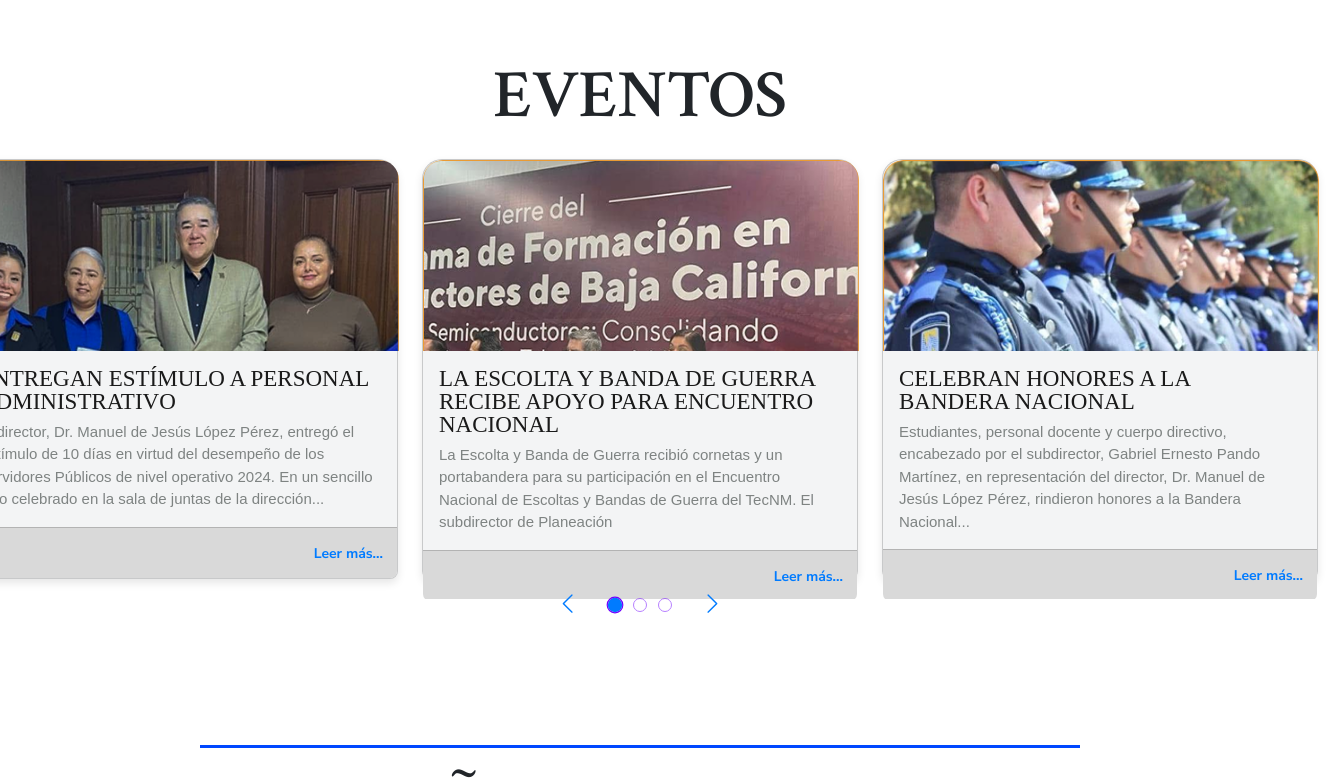
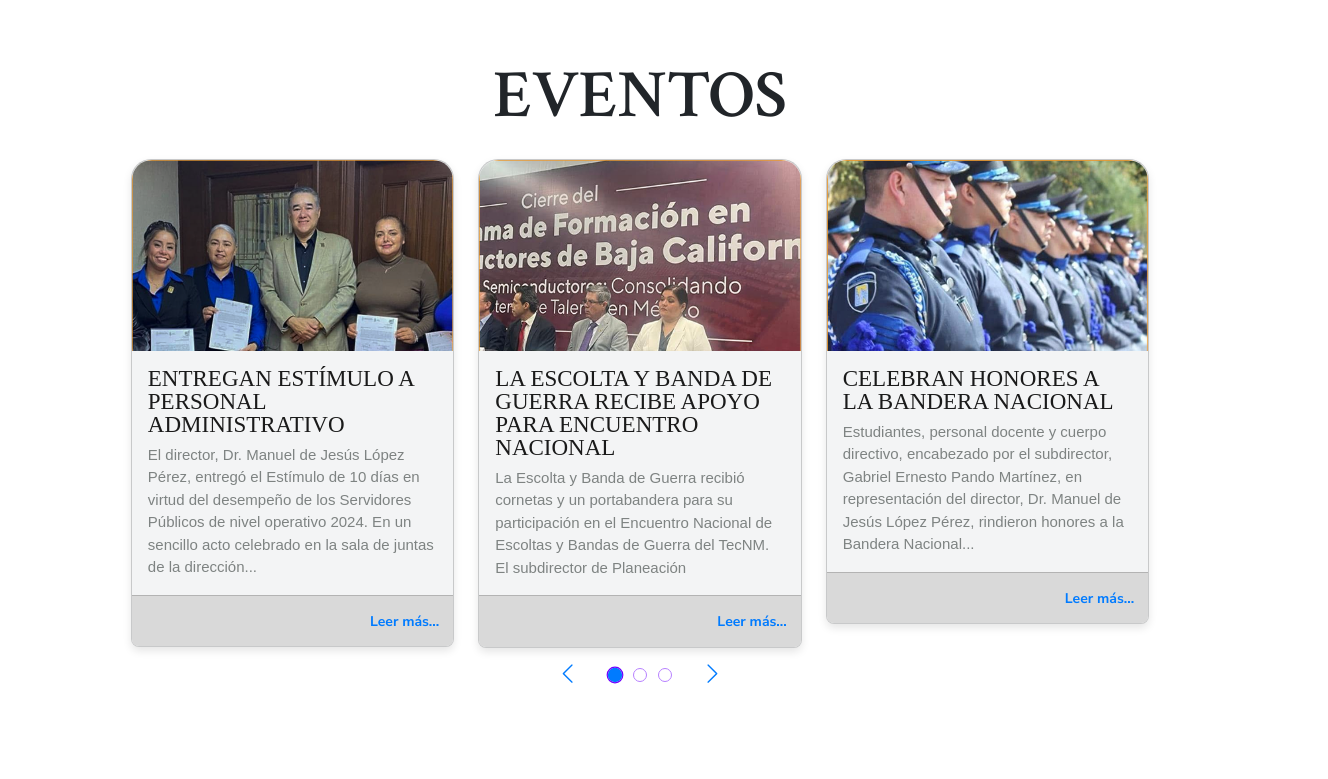
Before and after one commit to jjhn11/FrontendTest, a Vue app in the folder frontend/: page / in a window 1280 px wide. Shown: the part 1060-1839 px from the top of the page, 1328 px wide, since content can reach past the window. Built offline with nearby package versions, Linux system fonts and the light colour scheme; a web font is replaced by a local one.

Commit message:
ajuste tamaños carrusel

```diff
--- a/frontend/src/components/Carrusel.vue
+++ b/frontend/src/components/Carrusel.vue
@@ -3,7 +3,7 @@
 @import url('https://fonts.googleapis.com/css2?family=Inria+Sans:ital,wght@0,300;0,400;0,700;1,300;1,400;1,700&display=swap');
 </style>
 <template>
-    <div class="container-fluid d-flex justify-content-center">
+    <div class="contenedor-carrusel container-fluid d-flex justify-content-center">
         <div id="carrusel1" class="carousel">
             <div class="carousel-inner">
                 <div class="carousel-item active">
@@ -149,6 +149,10 @@
 
 <style>
 
+.contenedor-carrusel {
+    width: 83%;
+}
+
 .carousel {
     position: relative;
     padding-bottom: 30px;
@@ -173,8 +177,8 @@
 
 #Ele1 {
     background-color: #F3F4F5;
-    width: 436px;
-    height: 420px;
+    /* width: 436px; */
+    /* height: 420px; */
     border-top-left-radius: 20px;
     border-top-right-radius: 20px;
     box-shadow: 0 4px 8px rgba(0, 0, 0, 0.1);
@@ -190,7 +194,7 @@
 
 .card-img-top {
     height: 191px;
-    width: 436px;
+    /* width: 436px; */
     object-position: center top;
     object-fit: cover;
     border-top-left-radius: 20px;
```
